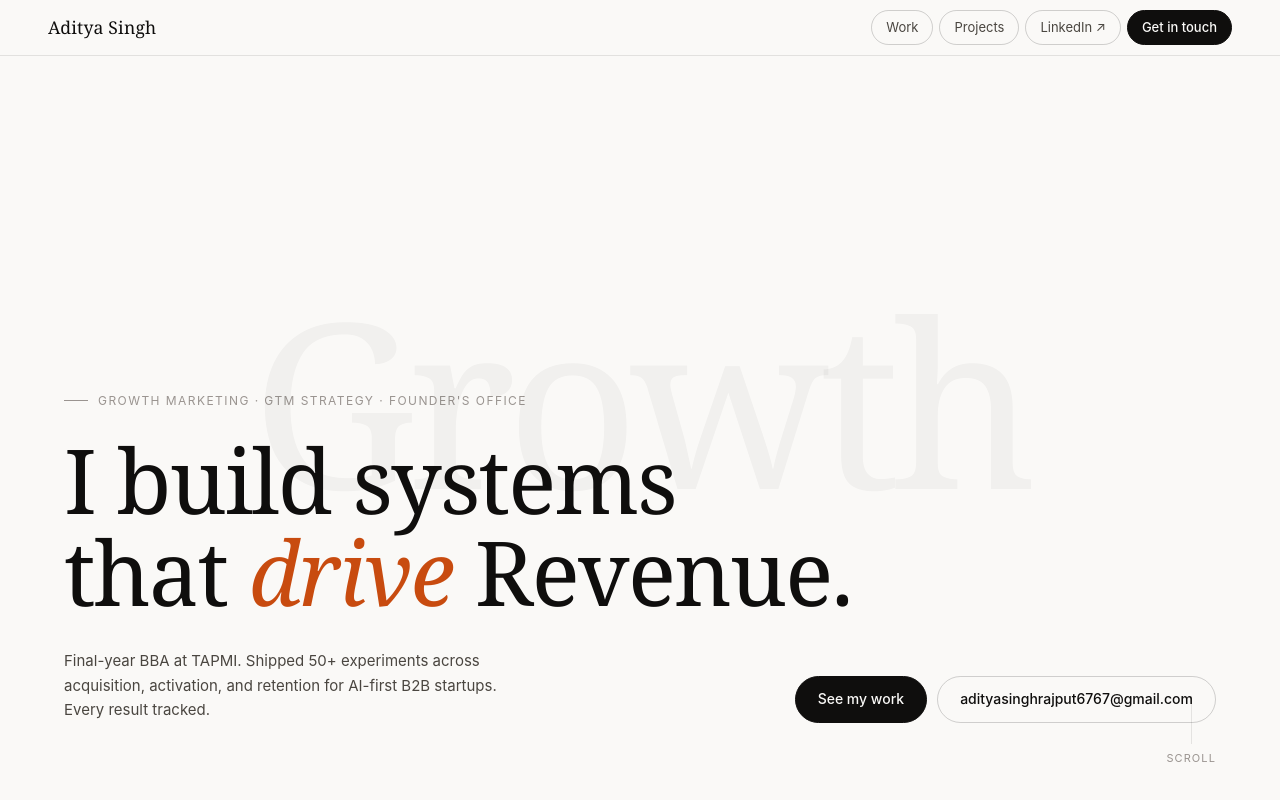
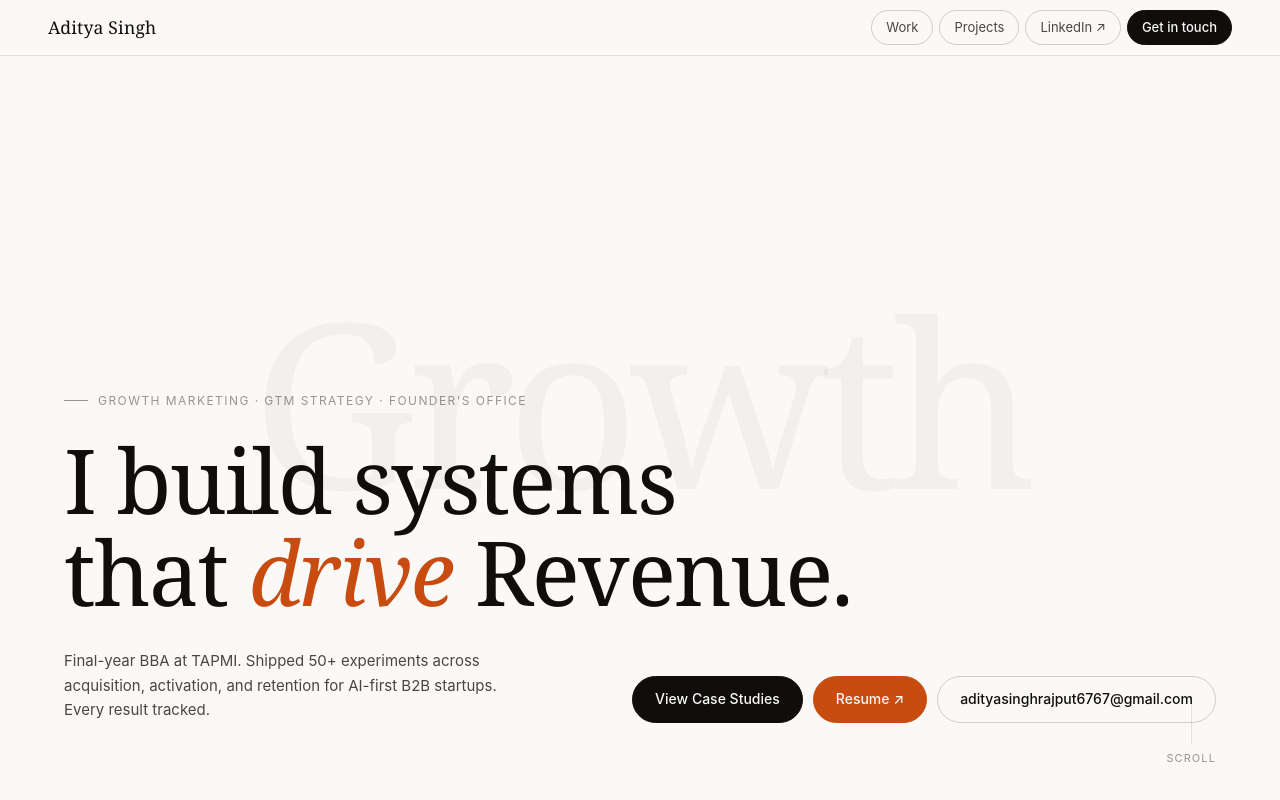
Before and after one commit to adityasinghrajput6767-cmd/Aditya-Portfolio, a Next.js app: page / in a window 1280 px wide. Shown: the top 800 px of the page. Built offline with nearby package versions, Linux system fonts and the light colour scheme.

Commit message:
Update Hero.tsx

```diff
--- a/src/components/Hero.tsx
+++ b/src/components/Hero.tsx
@@ -72,8 +72,24 @@ export default function Hero() {
               (e.currentTarget as HTMLAnchorElement).style.borderColor = "#0f0e0d";
             }}
           >
-            See my work
+
+            View Case Studies
           </a>
+
+<a
+  href="/Aditya_singh_cv.pdf"
+  target="_blank"
+  rel="noopener noreferrer"
+  className="inline-flex items-center gap-2 text-[14px] font-medium px-[22px] py-[11px] rounded-full"
+  style={{
+    background: "#c84b0f",
+    color: "#faf9f7",
+    border: "1px solid #c84b0f"
+  }}
+>
+  Resume ↗
+</a>
+
           <a
             href={`mailto:${CONTACT.email}`}
             target="_blank"
```
